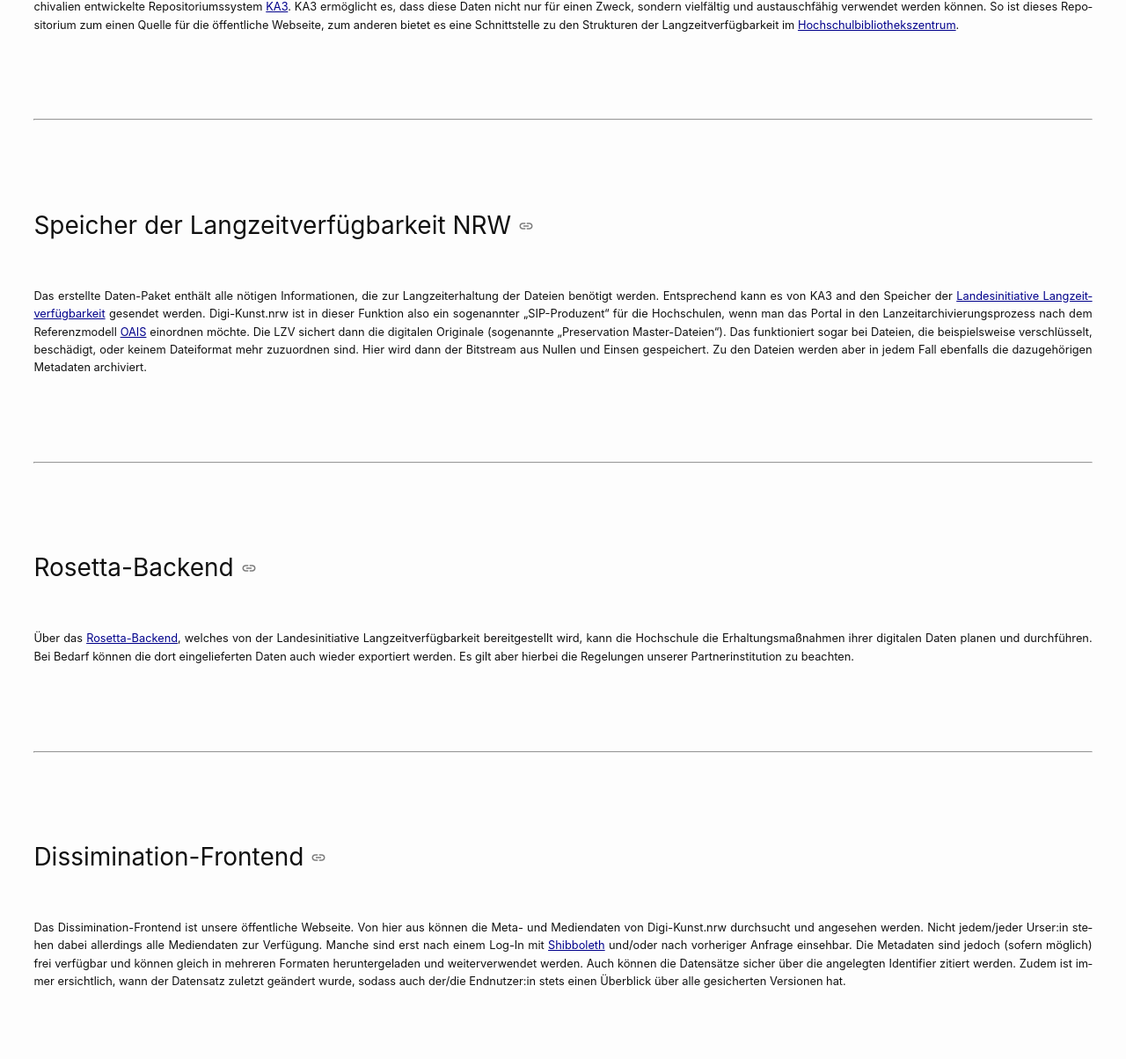
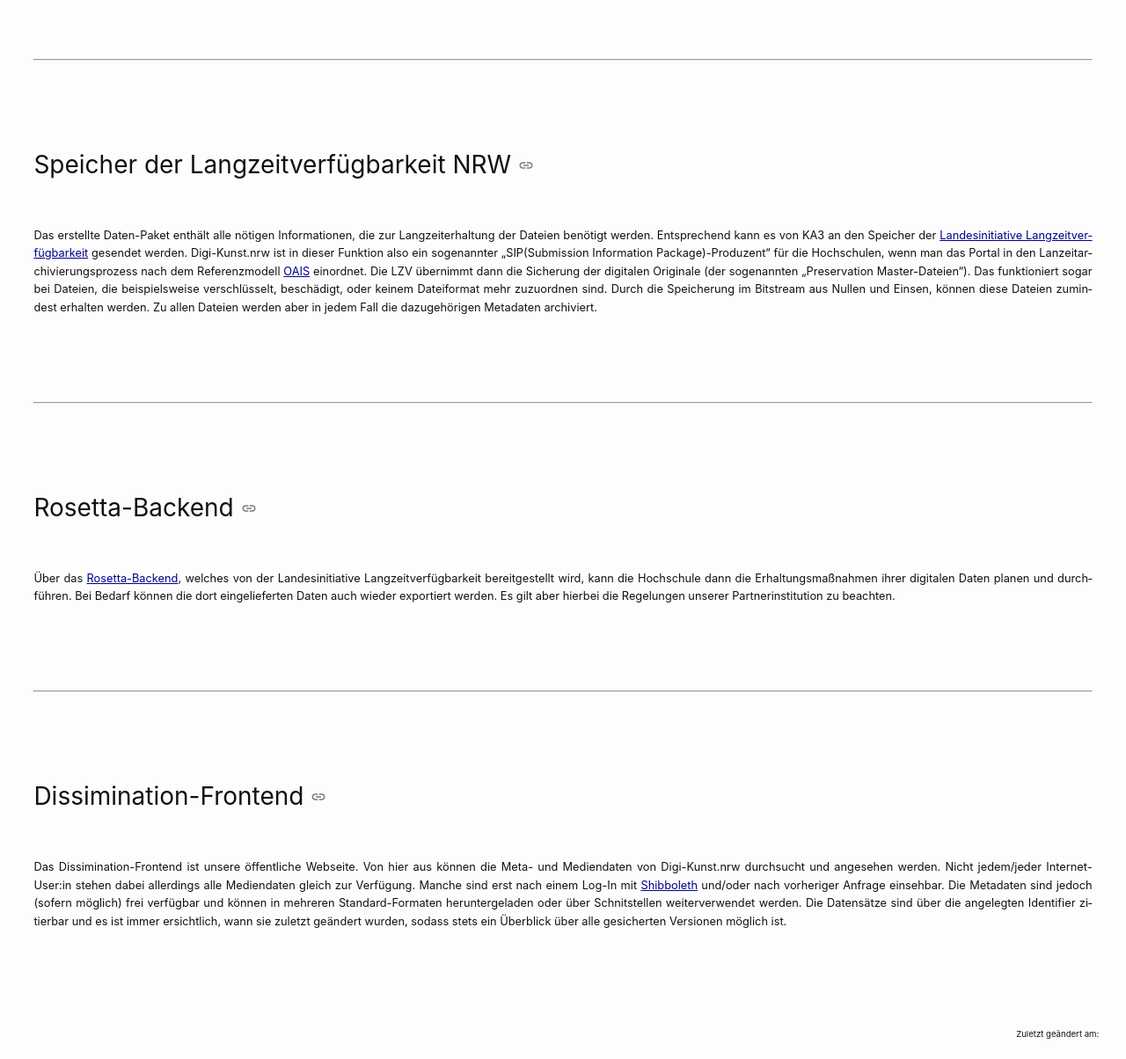
Before and after one commit to christiansievers/site-test, a Jekyll site: the page built from technische-dokumentation/infrastruktur.markdown, in a window 1280 px wide and 1400 px high, scrolled down 3226 px, cut to the strip 0-1204 px from the top of the window. Shown: the whole strip at 88% size. Built offline with Jekyll 4.4.1, drawn with Linux system fonts in a browser that asks for light colours; a script that is not in the unit is left out; some of the changed text lies outside the part shown.

Commit message:
Text für die Seite Infrastruktur (10)

```diff
--- a/technische-dokumentation/infrastruktur.markdown
+++ b/technische-dokumentation/infrastruktur.markdown
@@ -34,28 +32,28 @@ Das Admin-Backend umfasst die Verwaltung bestimmter kontrollierter Vokabulare un
 
 ## Staging-Speicher
 
-Die hochgeladenen Dateien werden dann zunächst auf einem Staging-Speicher gespeichert. Dabei wird darauf geachtet, dass die Dateien auch vollständig hochgeladen wurden. Dort angekommen, werden die Dateien mit einer Prüfsumme versehen, sodass spätere Änderungen an ihnen nachvollziehbar sind. Ebenso werden eine Reihe technsicher Informationen aus ihnen ausgelesen. Die ausgelesen Daten werden dann gemeinsam mit den im Erfassungs-Backend eingegebenen Dateien in einer [relationalen Datenbank](https://www.ibm.com/de-de/topics/relational-databases) gespeichert. Damit einzelne Datensätze in- und außerhalb von Digi-Kunst.nrw identifizierbar sind, werden sie mit [Handles](https://www.handle.net/) versehen. Es ist vorgesehen, auch noch weitere digitale Identifikatoren vergeben zu können, zum Beispiel [DOIs](https://www.doi.org/). Sind alle Dateien und Informationen vollständig vorhanden, kann ein Paket erzeugt werden, das für die Langzeitverfügbarkeit geeignet ist. Dieses Paket wird dann an das Web- und Arbeitsrepositorium weitergeleitet.
+Die hochgeladenen Dateien werden dann zunächst auf einem Staging-Speicher gespeichert. Dabei wird darauf geachtet, dass die Dateien auch vollständig hochgeladen wurden. Dort angekommen, wird jede Datei mit einer Prüfsumme versehen, sodass spätere Änderungen an ihr nachvollziehbar sind. Ebenso werden eine Reihe technsicher Informationen aus den Dateien ausgelesen. Diese ausgelesen Daten werden dann gemeinsam mit den im Erfassungs-Backend eingegebenen Informationen in einer [relationalen Datenbank](https://www.ibm.com/de-de/topics/relational-databases) gespeichert. Damit einzelne Datensätze in- und außerhalb von Digi-Kunst.nrw identifizierbar sind, werden sie mit [Handles](https://www.handle.net/) versehen. Es ist vorgesehen, auch noch weitere digitale Identifikatoren vergeben zu können, zum Beispiel [DOIs](https://www.doi.org/). Sind alle Dateien und Informationen vollständig vorhanden, kann ein Paket erzeugt werden, das für die Langzeitverfügbarkeit geeignet ist. Dieses Paket wird dann an in das Web- und Arbeitsrepositorium eingeliefert.
 
 ----
 
 ## Arbeits- und Webrepositorium & KA3
 
-Das Arbeits- und Webrepositorium ist der zentrale Knotenpunkt, an dem alle Daten und Dateien, die bei Digi-Kunst.nrw erfasst werden, zusammenlaufen und von dem sie aus auch wieder weiterverarbeitet werden können. Damit dieser Workload gestemmt und gesteuert werden kann, benutzt Digi-Kunst.nrw das von Christoph Stollwerk speziell für die Archivierung von audio-visuellen Kulturarchivalien entwickelte Repositoriumssystem [KA3](https://ka3.uni-koeln.de/). KA3 ermöglicht es, dass diese Daten nicht nur für einen Zweck, sondern vielfältig und austauschfähig verwendet werden können. So ist dieses Repositorium zum einen Quelle für die öffentliche Webseite, zum anderen bietet es eine Schnittstelle zu den Strukturen der Langzeitverfügbarkeit im [Hochschulbibliothekszentrum](https://www.hbz-nrw.de/).
+Das Arbeits- und Webrepositorium ist der zentrale Knotenpunkt, an dem alle Daten und Dateien, die bei Digi-Kunst.nrw erfasst werden, zusammenlaufen und von dem sie aus auch wieder weiterverarbeitet werden können. Damit dieser Workload gestemmt und gesteuert werden kann, benutzt Digi-Kunst.nrw das von Christoph Stollwerk speziell für die Archivierung von audio-visuellen Kulturarchivalien entwickelte Repositoriumssystem [KA3](https://ka3.uni-koeln.de/). KA3 ermöglicht es, dass diese Daten nicht nur für einen Zweck, sondern vielfältig und austauschfähig verwendet werden können. So ist dieses Repositorium zum einen Quelle für die öffentliche Webseite, zum anderen bietet es eine Schnittstelle zu den Strukturen der Langzeitverfügbarkeit im [Hochschulbibliothekszentrum NRW](https://www.hbz-nrw.de/).
 
 ----
 
 ## Speicher der Langzeitverfügbarkeit NRW
 
-Das erstellte Daten-Paket enthält alle nötigen Informationen, die zur Langzeiterhaltung der Dateien benötigt werden. Entsprechend kann es von KA3 and den Speicher der [Landesinitiative Langzeitverfügbarkeit](https://www.lzv.nrw/) gesendet werden. Digi-Kunst.nrw ist in dieser Funktion also ein sogenannter „SIP-Produzent“ für die Hochschulen, wenn man das Portal in den Lanzeitarchivierungsprozess nach dem Referenzmodell [OAIS](https://www.forschungsdaten.org/index.php/OAI) einordnen möchte. Die LZV sichert dann die digitalen Originale (sogenannte „Preservation Master-Dateien“). Das funktioniert sogar bei Dateien, die beispielsweise verschlüsselt, beschädigt, oder keinem Dateiformat mehr zuzuordnen sind. Hier wird dann der Bitstream aus Nullen und Einsen gespeichert. Zu den Dateien werden aber in jedem Fall ebenfalls die dazugehörigen Metadaten archiviert.
+Das erstellte Daten-Paket enthält alle nötigen Informationen, die zur Langzeiterhaltung der Dateien benötigt werden. Entsprechend kann es von KA3 an den Speicher der [Landesinitiative Langzeitverfügbarkeit](https://www.lzv.nrw/) gesendet werden. Digi-Kunst.nrw ist in dieser Funktion also ein sogenannter „SIP(Submission Information Package)-Produzent“ für die Hochschulen, wenn man das Portal in den Lanzeitarchivierungsprozess nach dem Referenzmodell [OAIS](https://www.forschungsdaten.org/index.php/OAI) einordnet. Die LZV übernimmt dann die Sicherung der digitalen Originale (der sogenannten „Preservation Master-Dateien“). Das funktioniert sogar bei Dateien, die beispielsweise verschlüsselt, beschädigt, oder keinem Dateiformat mehr zuzuordnen sind. Durch die Speicherung im Bitstream aus Nullen und Einsen, können diese Dateien zumindest erhalten werden. Zu allen Dateien werden aber in jedem Fall die dazugehörigen Metadaten archiviert.
 
 ----
 
 ## Rosetta-Backend
 
-Über das [Rosetta-Backend](https://www.lzv.nrw/ueber-lzv/wie-funktioniert-lzv), welches von der Landesinitiative Langzeitverfügbarkeit bereitgestellt wird, kann die Hochschule die Erhaltungsmaßnahmen ihrer digitalen Daten planen und durchführen. Bei Bedarf können die dort eingelieferten Daten auch wieder exportiert werden. Es gilt aber hierbei die Regelungen unserer Partnerinstitution zu beachten.
+Über das [Rosetta-Backend](https://www.lzv.nrw/ueber-lzv/wie-funktioniert-lzv), welches von der Landesinitiative Langzeitverfügbarkeit bereitgestellt wird, kann die Hochschule dann die Erhaltungsmaßnahmen ihrer digitalen Daten planen und durchführen. Bei Bedarf können die dort eingelieferten Daten auch wieder exportiert werden. Es gilt aber hierbei die Regelungen unserer Partnerinstitution zu beachten.
 
 ----
 
 ## Dissimination-Frontend
 
-Das Dissimination-Frontend ist unsere öffentliche Webseite. Von hier aus können die Meta- und Mediendaten von Digi-Kunst.nrw durchsucht und angesehen werden. Nicht jedem/jeder Urser:in stehen dabei allerdings alle Mediendaten zur Verfügung. Manche sind erst nach einem Log-In mit [Shibboleth](https://www.shibboleth.net/) und/oder nach vorheriger Anfrage einsehbar. Die Metadaten sind jedoch (sofern möglich) frei verfügbar und können gleich in mehreren Formaten heruntergeladen und weiterverwendet werden. Auch können die Datensätze sicher über die angelegten Identifier zitiert werden. Zudem ist immer ersichtlich, wann der Datensatz zuletzt geändert wurde, sodass auch der/die Endnutzer:in stets einen Überblick über alle gesicherten Versionen hat.
+Das Dissimination-Frontend ist unsere öffentliche Webseite. Von hier aus können die Meta- und Mediendaten von Digi-Kunst.nrw durchsucht und angesehen werden. Nicht jedem/jeder Internet-User:in stehen dabei allerdings alle Mediendaten gleich zur Verfügung. Manche sind erst nach einem Log-In mit [Shibboleth](https://www.shibboleth.net/) und/oder nach vorheriger Anfrage einsehbar. Die Metadaten sind jedoch (sofern möglich) frei verfügbar und können in mehreren Standard-Formaten heruntergeladen oder über Schnitstellen weiterverwendet werden. Die Datensätze sind über die angelegten Identifier zitierbar und es ist immer ersichtlich, wann sie zuletzt geändert wurden, sodass stets ein Überblick über alle gesicherten Versionen möglich ist.
```
Also changed, not shown: other parts of technische-dokumentation/infrastruktur.markdown (+2 -4 lines).
